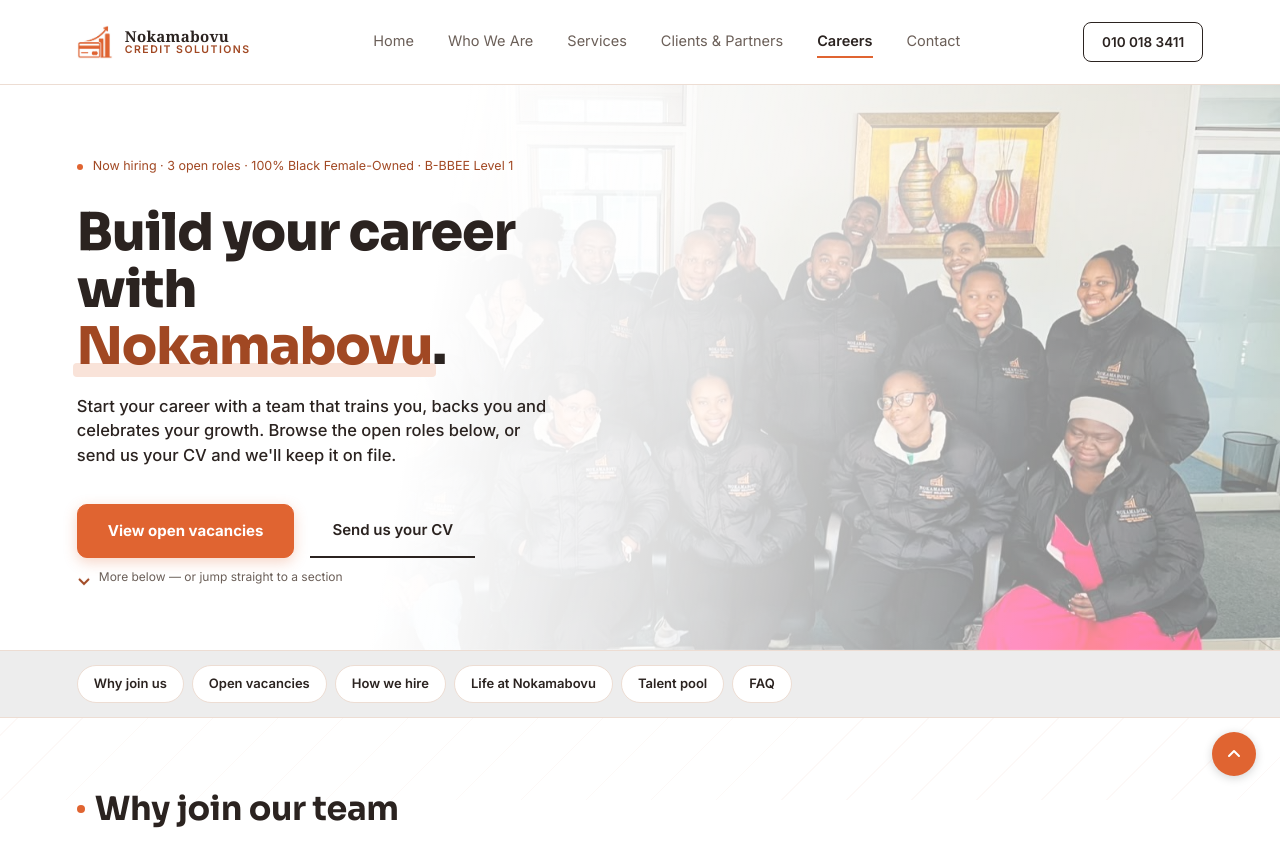
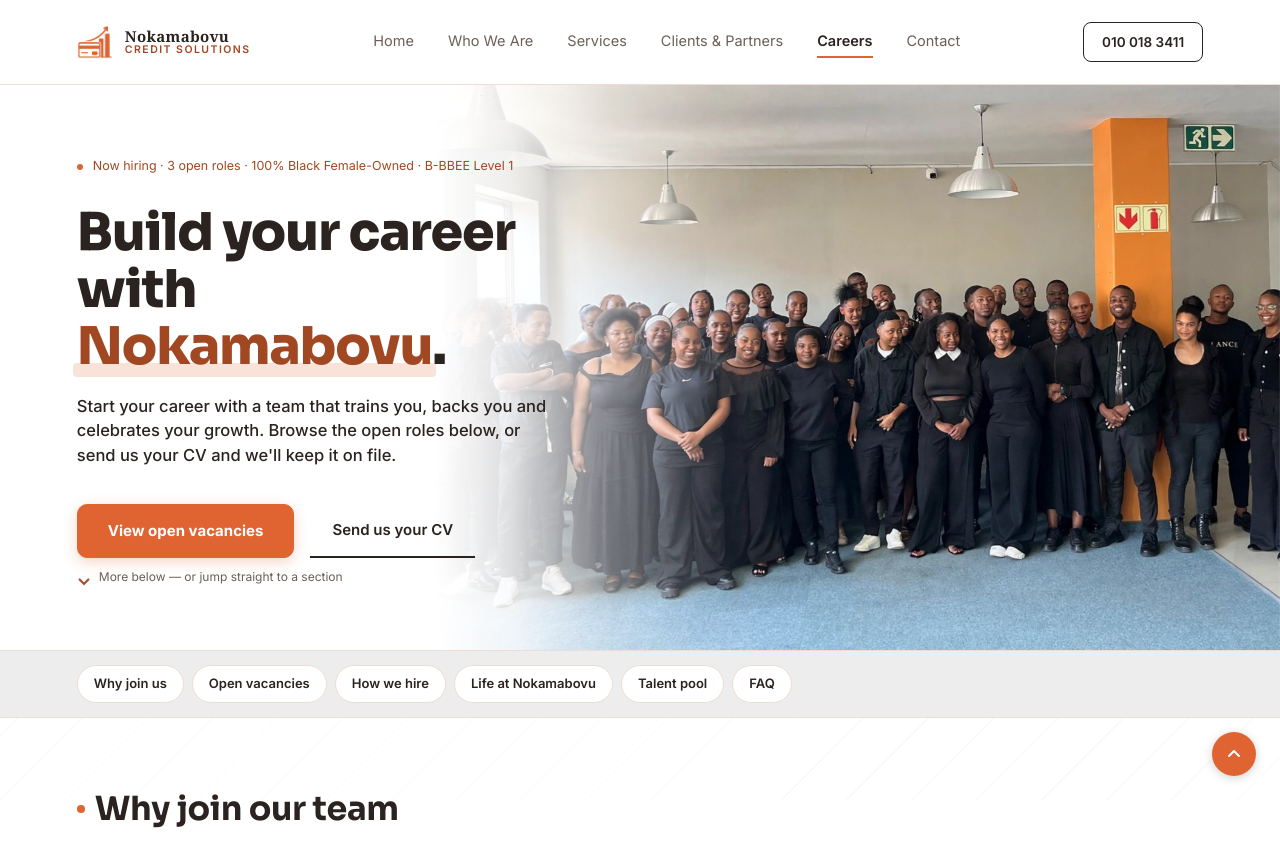
Before and after one commit to Esonasipho03/nokamabovu-credit-solutions, a Django app: page /careers/ in a window 1280 px wide. Shown: the top 849 px of the page. Run offline with Django 5.2, Linux system fonts and the light colour scheme; data comes from the database, SQL or seed files in the repository.

Commit message:
Add new images and update site

```diff
--- a/website/static/css/nokamabovu.css
+++ b/website/static/css/nokamabovu.css
@@ -748,3 +748,47 @@ img{ max-width:100%; display:block; }
 .car-deck-dots button{ width:9px; height:9px; padding:0; border-radius:50%; border:0; background:#D9CFC8; cursor:pointer; }
 .car-deck-dots button.on{ background:var(--orange); width:22px; border-radius:6px; }
 @media (prefers-reduced-motion:reduce){ .car-slide{ transition:none; } }
+
+
+/* ---------- Hero with a portrait photo (Services page) ---------- */
+/* Desktop: the photo sits on the right and blends softly into the white
+   behind the heading, the same way the About and Careers heroes do. */
+@media (min-width: 881px){
+  .hero-portrait{ min-height:72vh; }
+  .hero-portrait .nkmb-hero-photo{
+    left:auto; right:0; width:58%;
+    object-position:center 24%;
+  }
+  .hero-portrait .nkmb-hero-scrim{
+    background:linear-gradient(90deg,
+      var(--paper) 0%, var(--paper) 42%,
+      rgba(255,255,255,0.85) 47%, rgba(255,255,255,0.45) 54%,
+      rgba(255,255,255,0.12) 62%, rgba(255,255,255,0) 70%);
+  }
+}
+/* Phone: banner strip above the heading, fading into the page below */
+@media (max-width: 880px){
+  .hero-portrait .nkmb-hero-bg{ height:300px; }
+  .hero-portrait .nkmb-hero-photo{ object-position:center 22%; }
+}
+
+/* ---------- Careers hero: full team photo ---------- */
+/* Desktop: the team sits on the right and blends softly into the white
+   behind the heading, matching the Services and About heroes. */
+@media (min-width: 881px){
+  .careers-hero .nkmb-hero-photo{
+    left:auto; right:0; width:66%;
+    object-position:20% 60%;
+  }
+  .careers-hero .car-hero-scrim{
+    background:linear-gradient(90deg,
+      var(--paper) 0%, var(--paper) 34%,
+      rgba(255,255,255,0.85) 40%, rgba(255,255,255,0.45) 47%,
+      rgba(255,255,255,0.12) 55%, rgba(255,255,255,0) 62%);
+  }
+}
+/* Phone: team strip above the heading */
+@media (max-width: 880px){
+  .careers-hero .nkmb-hero-bg{ height:260px; }
+  .careers-hero .nkmb-hero-photo{ object-position:45% 65%; }
+}
--- a/website/templates/careers.html
+++ b/website/templates/careers.html
@@ -3,9 +3,9 @@
 {% block title %}Careers — Nokamabovu Credit Solutions{% endblock %}
 {% block content %}
 
-  <section class="nkmb-hero">
+  <section class="nkmb-hero careers-hero">
     <div class="nkmb-hero-bg">
-      <img class="nkmb-hero-photo" src="{% static 'img/life-jackets.jpg' %}" alt="The Nokamabovu team in company jackets" style="object-position:62% 45%;">
+      <img class="nkmb-hero-photo" src="{% static 'img/careers-team.jpg' %}" alt="The Nokamabovu team together at the office">
       <div class="nkmb-hero-scrim car-hero-scrim"></div>
     </div>
     <div class="nkmb-hero-left">
@@ -137,7 +137,9 @@
       <div>
         <div class="car-deck" id="life-deck" aria-roledescription="carousel" aria-label="Photos of life at Nokamabovu">
           <div class="car-deck-stage">
-            <figure class="car-slide" data-cap="Together in our company jackets"><img src="{% static 'img/life-jackets.jpg' %}" alt="The Nokamabovu team together in company jackets" style="object-position:center 60%;"></figure>
+            <figure class="car-slide" data-cap="Celebrating together on the rooftop"><img src="{% static 'img/life-rooftop-celebrate.jpg' %}" alt="The Nokamabovu team cheering and dancing on a rooftop above Johannesburg" style="object-position:center 55%;"></figure>
+            <figure class="car-slide" data-cap="One team, above the city"><img src="{% static 'img/life-rooftop-team.jpg' %}" alt="The Nokamabovu team dressed in black on a rooftop with the Johannesburg skyline behind them" style="object-position:center 45%;"></figure>
+            <figure class="car-slide" data-cap="The Nokamabovu family"><img src="{% static 'img/life-rooftop-group.jpg' %}" alt="Group photo of the Nokamabovu team on a rooftop in Johannesburg" style="object-position:center 45%;"></figure>
             <figure class="car-slide" data-cap="Rooftop views, team spirit"><img src="{% static 'img/life-rooftop.jpg' %}" alt="Nokamabovu team members on a city rooftop"></figure>
             <figure class="car-slide" data-cap="Game day with the team"><img src="{% static 'img/life-soccer.jpg' %}" alt="Nokamabovu team after a soccer match"></figure>
             <figure class="car-slide" data-cap="Celebrating Heritage Day"><img src="{% static 'img/life-heritage.jpg' %}" alt="Nokamabovu colleagues in traditional attire on Heritage Day"></figure>
@@ -148,7 +150,7 @@
             <button type="button" class="car-deck-btn" data-dir="1" aria-label="Next photo">&#8594;</button>
           </div>
         </div>
-        <p class="nkmb-photo-caption" id="life-caption" style="text-align:center;">Together in our company jackets</p>
+        <p class="nkmb-photo-caption" id="life-caption" style="text-align:center;">Celebrating together on the rooftop</p>
       </div>
     </div>
   </section>
--- a/website/templates/home.html
+++ b/website/templates/home.html
@@ -66,10 +66,10 @@
         </p>
       </div>
       <div>
-        <div class="nkmb-photo wide" style="max-width:560px; aspect-ratio:4/3;">
-          <img src="{% static 'img/desk-agent.jpg' %}" alt="A Nokamabovu agent at her desk with the company banner" style="object-position:center 50%;">
+        <div class="nkmb-photo" style="max-width:440px; aspect-ratio:3/4;">
+          <img src="{% static 'img/office-desk.jpg' %}" alt="A Nokamabovu team member working at a desk branded with the Nokamabovu Credit Solutions logo" style="object-position:center 50%;">
         </div>
-        <p class="nkmb-photo-caption">Our call centre team, engaging every account directly</p>
+        <p class="nkmb-photo-caption" style="max-width:440px; margin-left:auto;">Our call centre team, engaging every account directly</p>
       </div>
     </div>
   </section>
--- a/website/templates/services.html
+++ b/website/templates/services.html
@@ -3,9 +3,9 @@
 {% block title %}Nokamabovu Credit Solutions — Services{% endblock %}
 {% block content %}
 
-  <section class="nkmb-hero">
+  <section class="nkmb-hero hero-portrait">
     <div class="nkmb-hero-bg">
-      <img class="nkmb-hero-photo" src="{% static 'img/services-hero-bg.jpg' %}" alt="" style="object-position:center 78%;">
+      <img class="nkmb-hero-photo" src="{% static 'img/services-agent.jpg' %}" alt="A smiling Nokamabovu agent wearing a headset, working at a desk branded with the Nokamabovu logo">
       <div class="nkmb-hero-scrim"></div>
     </div>
     <div class="nkmb-hero-left">
```
Also changed, not shown: website/static/img/careers-team.jpg (added), website/static/img/life-rooftop-celebrate.jpg (added), website/static/img/life-rooftop-group.jpg (added), website/static/img/life-rooftop-team.jpg (added), website/static/img/office-desk.jpg (added), website/static/img/services-agent.jpg (added).
